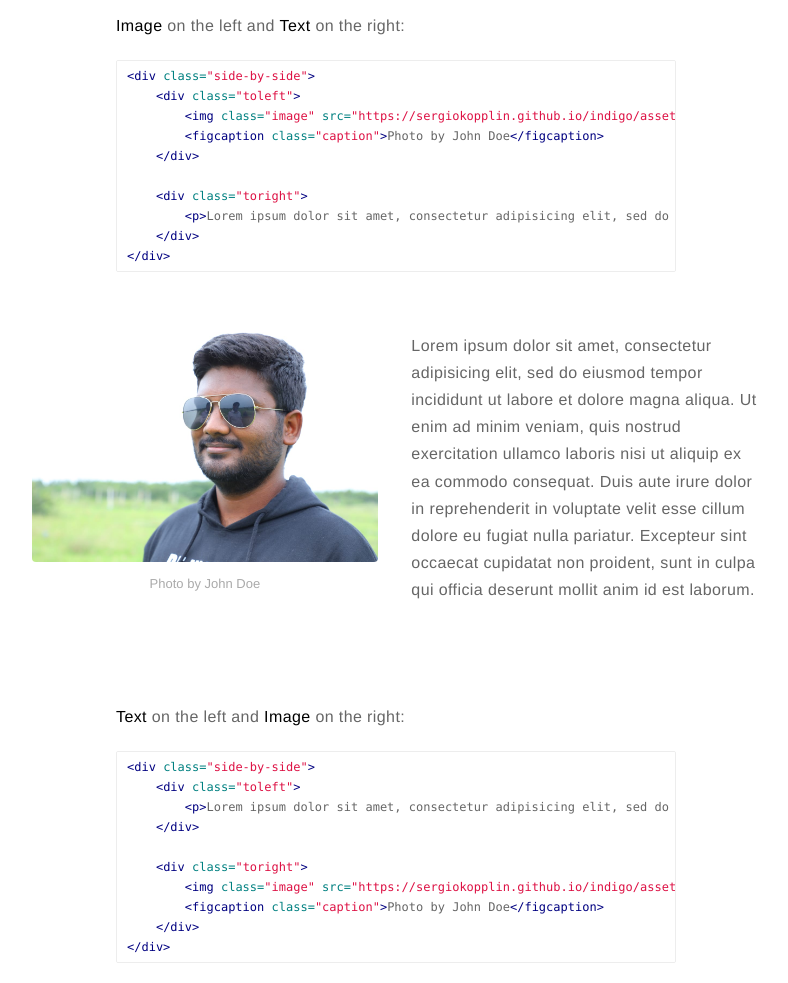
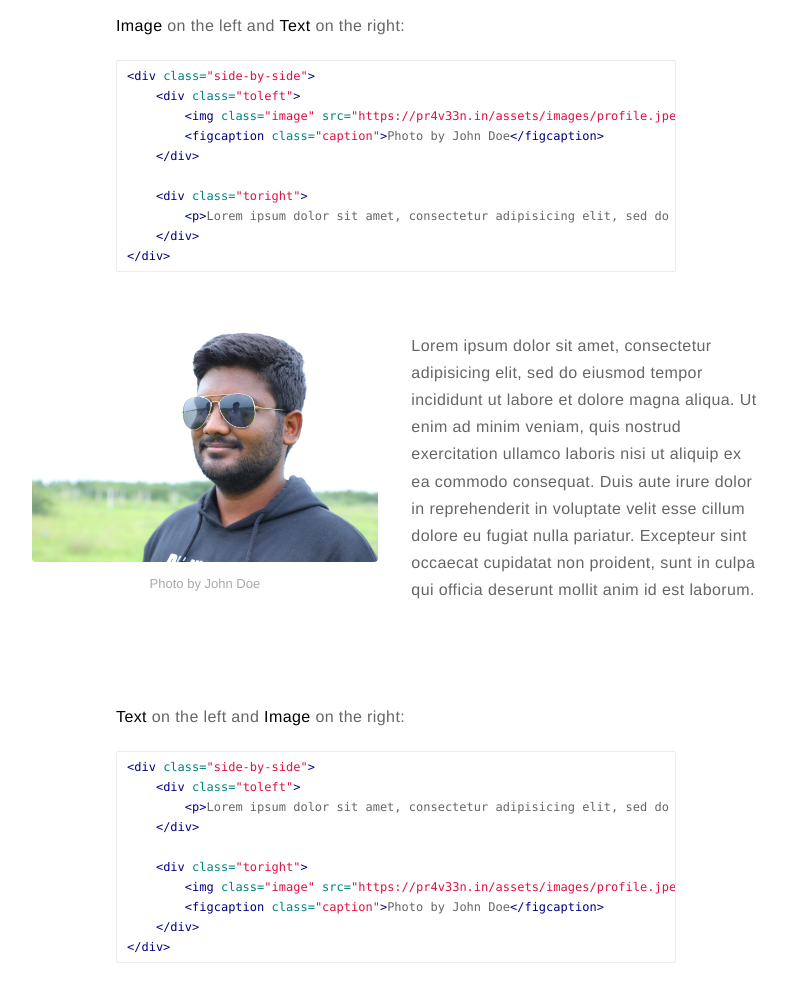
Before and after one commit to im403/pr4v33n, a Jekyll site: the page built from _posts/2015-02-24-markdown-extra-components.markdown, in a window 1280 px wide and 1400 px high, scrolled down 1068 px. Shown: the part 151-1134 px from the top of the window, without its empty margins (244-1032 px from the left). Built offline with Jekyll 4.4.1, drawn with Linux system fonts in a browser that asks for light colours; comment, search, counter and statistics services are not loaded; part of the change alters nothing that is shown.

Commit message:
Update _config.yml

```diff
--- a/_config.yml
+++ b/_config.yml
@@ -16,7 +16,7 @@ resume: true
 resume-external: true
 resume-url: https://google.com/?q=my+resume
 
-url: https://sergiokopplin.github.io/indigo
+url: https://pr4v33n.in
 # your url: https://USERNAME.github.io
 
 permalink: /:title/
```
